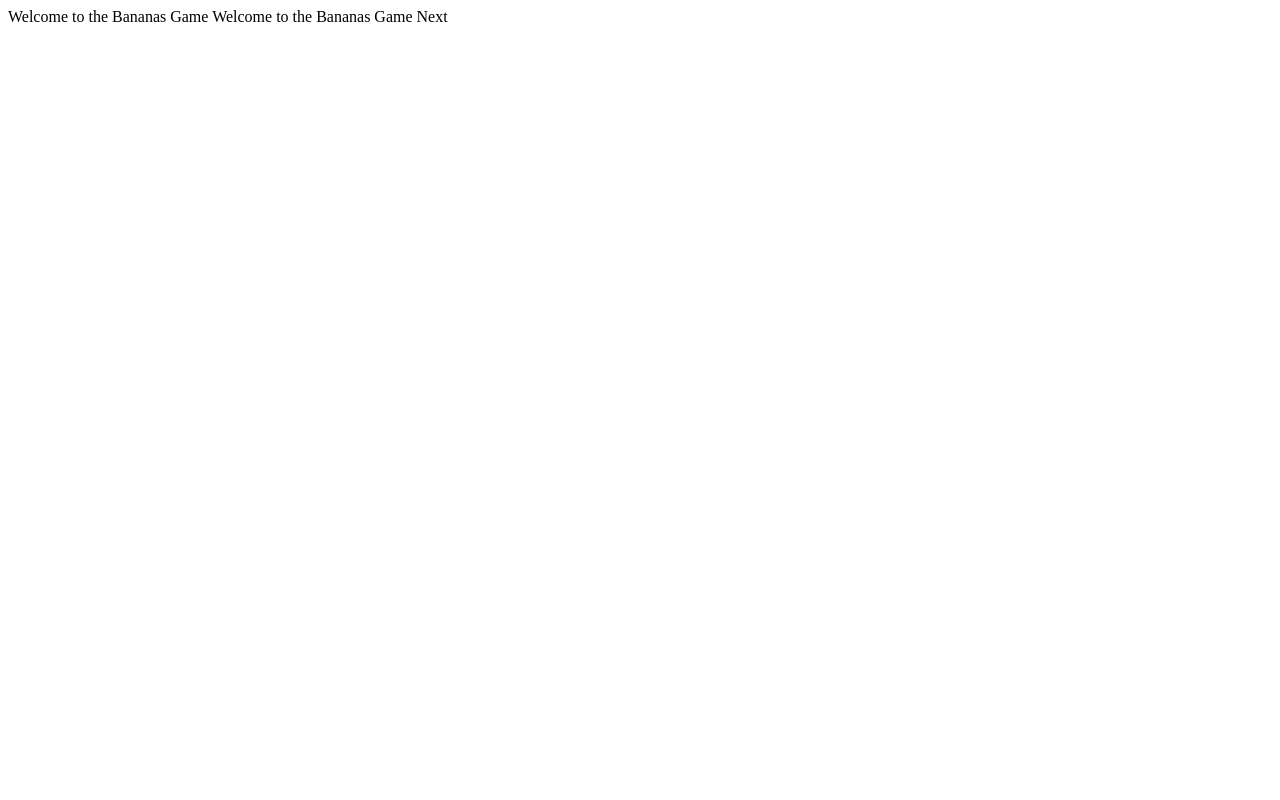
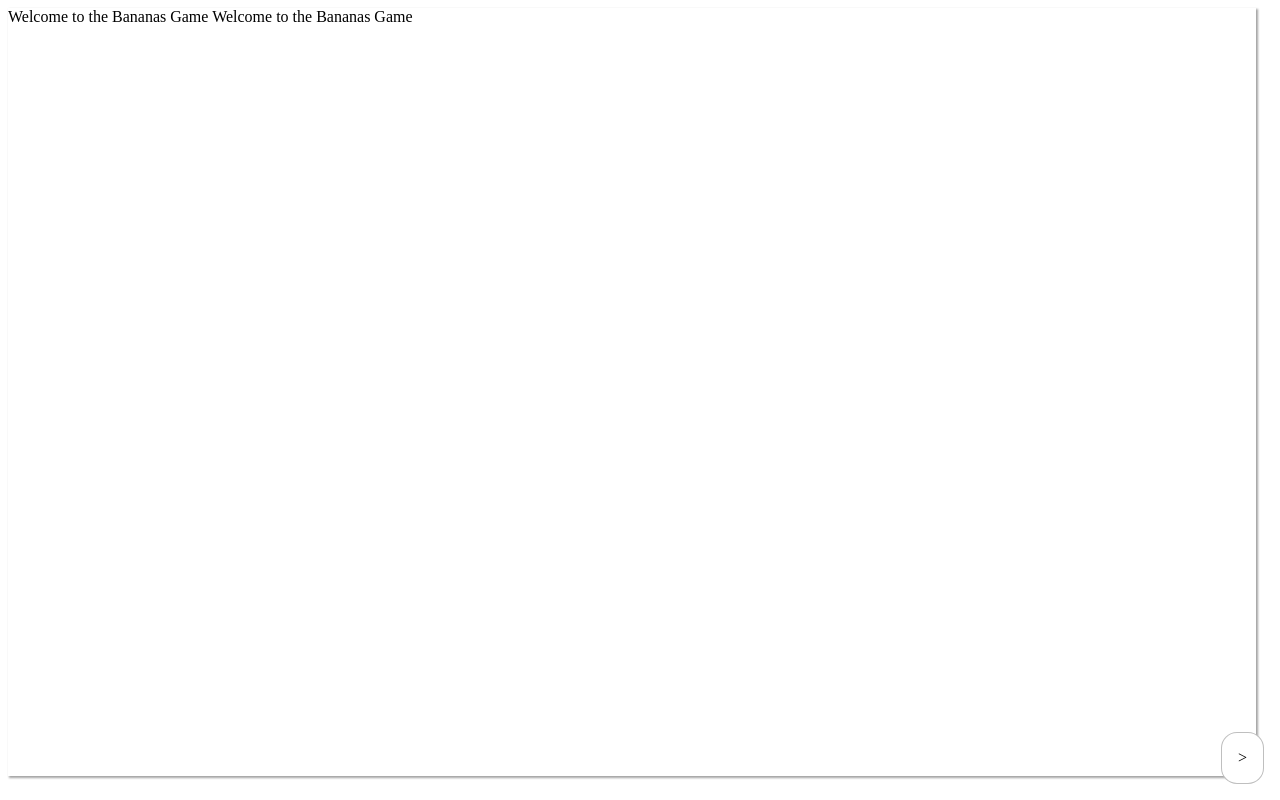
Before and after one commit to alexander-morris/thebananasgame, a plain HTML site: page index.html in a window 1280 px wide. Drawn offline with Linux system fonts and the light colour scheme.

Commit message:
fixed next button

```diff
--- a/css/index.css
+++ b/css/index.css
@@ -2,10 +2,19 @@
 	display: none;
 }
 
-iframe  {
-	height: 100vh;
-	width: 100vh;
-	z-index: 1vh;
-	position: absolute;
+.stackCard {
+    width: calc(100vw - 2em);
+    height: calc(100vh - 2em);
+    box-shadow: #0000005c 1px 1px 2px 0.5px;
+}
 
+span.stackNextButton {
+    position: absolute;
+    right: 1em;
+    bottom: 1em;
+    z-index: 2;
+    background: white;
+    border-radius: 1em;
+    padding: 1em;
+    border: 0.5px solid #00000040;
 }
--- a/index.html
+++ b/index.html
@@ -13,16 +13,12 @@
 <body ng-app="thebananasgame">
 	<div ng-controller="m">
 		<div class="viewContainer">
-			<div ng-repeat="item in stack" ng-model="stack.model" >
-				<div class="row">
-					<div class="stackCard {{ item.h }}">
-						<span class="stackItem">{{ item.t }}</span>
-						<span class="stackItem">{{ item.t }}</span>
-						<span ng-click="stackNext()">Next</span>
-					</div>
-				</div>
+			<div ng-repeat="item in stack" style="{{ item.style }}" class="stackCard {{ item.h }}">
+				<span class="stackItem">{{ item.t }}</span>
+				<span class="stackItem">{{ item.t }}</span>
 			</div>
 		</div>
+		<span class="stackNextButton" ng-click="stackNext()"> > </span>
 	</div>
 
 
--- a/js/index.js
+++ b/js/index.js
@@ -26,6 +26,9 @@ thebananasgame.controller('m', ['$scope', function($scope, $window) {
 
 		for ( var u = 1; u < stack.length; u++ ) {
 			console.log('u is', u)
+
+
+
 			if ( u == 1 ) {
 				stack[u].h = ""
 
```
